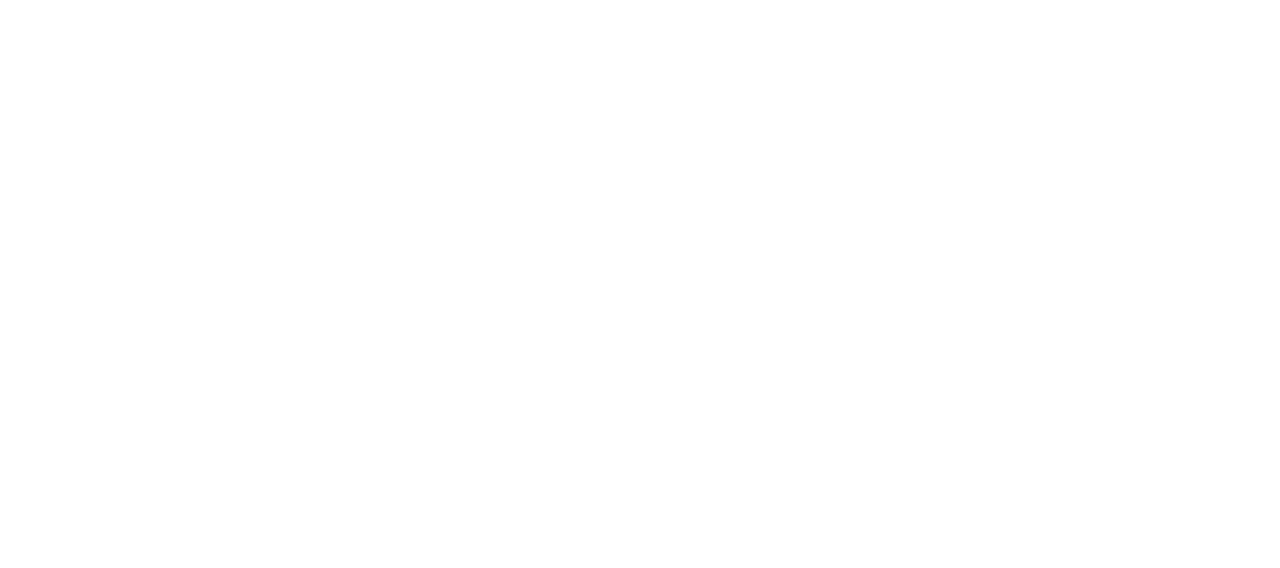
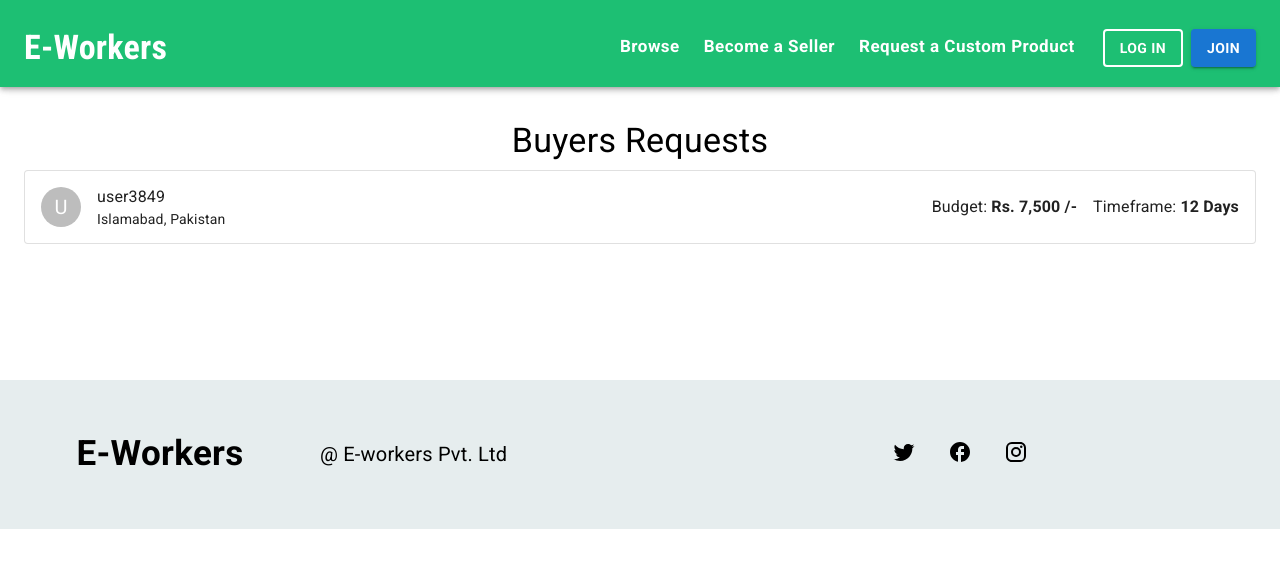
Before and after one commit to bilal42011/Ecommerce-Platform-For-Customized-Products, a React (Create React App) app: page /buyers-requests in a window 1280 px wide. Before the commit this address had no page. Shown: the top 568 px of the page. Built offline with nearby package versions, Linux system fonts and the light colour scheme.

Commit message:
view buyer requests page skeleton

```diff
--- /dev/null
+++ b/src/Components/BuyerRequestListItem.js
@@ -0,0 +1,53 @@
+import {
+  Avatar,
+  ListItem,
+  ListItemAvatar,
+  ListItemButton,
+  ListItemText,
+  Paper,
+  Stack,
+  Typography,
+} from "@mui/material";
+import { Box } from "@mui/system";
+
+export default function BuyerRequestListItem({ request }) {
+  return (
+    <Paper width="100%" variant="outlined">
+      <ListItem width="100%">
+        <ListItemAvatar>
+          <Avatar src={request.buyer_avatar}>
+            {request.buyer_full_name.charAt(0)}
+          </Avatar>
+        </ListItemAvatar>
+        <Stack direction="row" alignItems={"center"} width="100%">
+          <ListItemText
+            primary={request.buyer_username}
+            secondary={
+              <Typography variant="body2">
+                {request.buyer_city}, Pakistan
+              </Typography>
+            }
+          />
+          <Box flexGrow={1}></Box>
+          <Typography>
+            Budget:{"  "}
+            <Typography display="inline" fontWeight="bold">
+              Rs. {request.budget.toLocaleString()} /-
+            </Typography>
+          </Typography>
+          <Typography ml={2}>
+            Timeframe:{"  "}
+            <Typography fontWeight="bold" display="inline">
+              {request.time} Days
+            </Typography>
+          </Typography>
+        </Stack>
+        <Box mt={2}>
+          {" "}
+          {/*description */}
+          {/* <Typography>{request.description}</Typography> */}
+        </Box>
+      </ListItem>
+    </Paper>
+  );
+}
--- a/src/Pages/LogIn.js
+++ b/src/Pages/LogIn.js
@@ -46,11 +46,10 @@
 
   return (
     <ThemeProvider theme={theme}>
-      <Container component={Paper} maxWidth="xs" sx={{ pb: 1 }}>
+      <Container component={Paper} maxWidth="xs" sx={{ pb: 1, mt: 15 }}>
         <CssBaseline />
         <Box
           sx={{
-            marginTop: 8,
             display: "flex",
             flexDirection: "column",
             alignItems: "center",
--- /dev/null
+++ b/src/Pages/ViewBuyerRequests.js
@@ -0,0 +1,30 @@
+import { List, Typography } from "@mui/material";
+import { Container } from "@mui/system";
+import BuyerRequestListItem from "../Components/BuyerRequestListItem";
+
+export default function ViewBuyerRequests() {
+  const buyerRequests = [
+    {
+      buyer_avatar: "",
+      buyer_full_name: "User 3849",
+      buyer_id: "",
+      buyer_username: "user3849",
+      buyer_city: "Islamabad",
+      budget: 7500,
+      time: 12, //days
+      description: "We are looking for a....",
+    },
+  ];
+  return (
+    <Container maxWidth="xl" sx={{ mt: 15 }}>
+      <Typography textAlign={"center"} variant="h4" component="h1">
+        Buyers Requests
+      </Typography>
+      <List>
+        {buyerRequests.map((item, index) => (
+          <BuyerRequestListItem request={item} key={index} />
+        ))}
+      </List>
+    </Container>
+  );
+}
--- a/src/index.js
+++ b/src/index.js
@@ -6,6 +6,7 @@
 import SearchResultsPage from "./Pages/SearchResultsPage/SearchResultsPage";
 import ProductPage from "./Pages/ProductPage";
 import LogIn from "./Pages/LogIn";
+import ViewBuyerRequests from "./Pages/ViewBuyerRequests";
 
 const root = ReactDOM.createRoot(document.getElementById("root"));
 
@@ -24,6 +25,7 @@
         <Route path="signup" element={<div>Welcome to Sign Up</div>} />
         <Route path="search" element={<SearchResultsPage />} />
         <Route path="products/*" element={<ProductPage />} />
+        <Route path="buyers-requests" element={<ViewBuyerRequests />} />
       </Route>
     </Routes>
   </Router>
```
Also changed, not shown: src/Components/ListItem.js (added).
